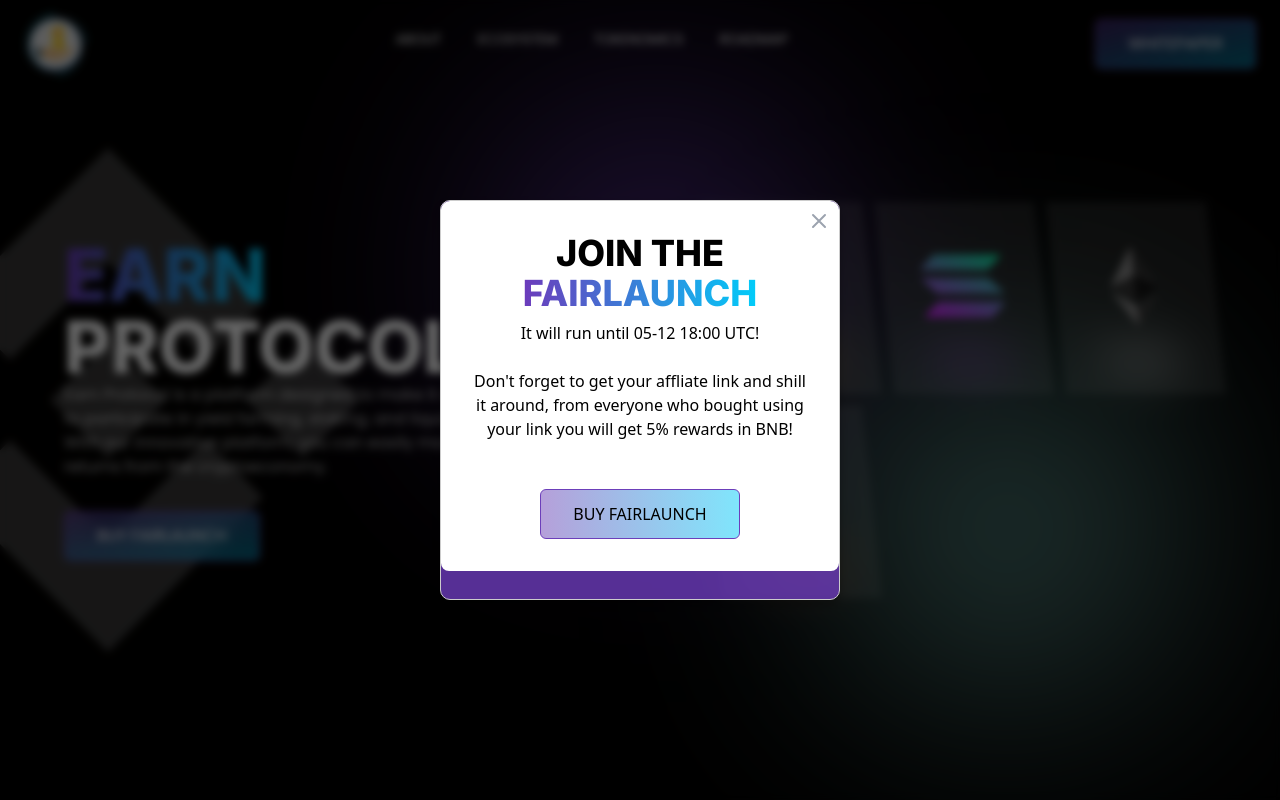
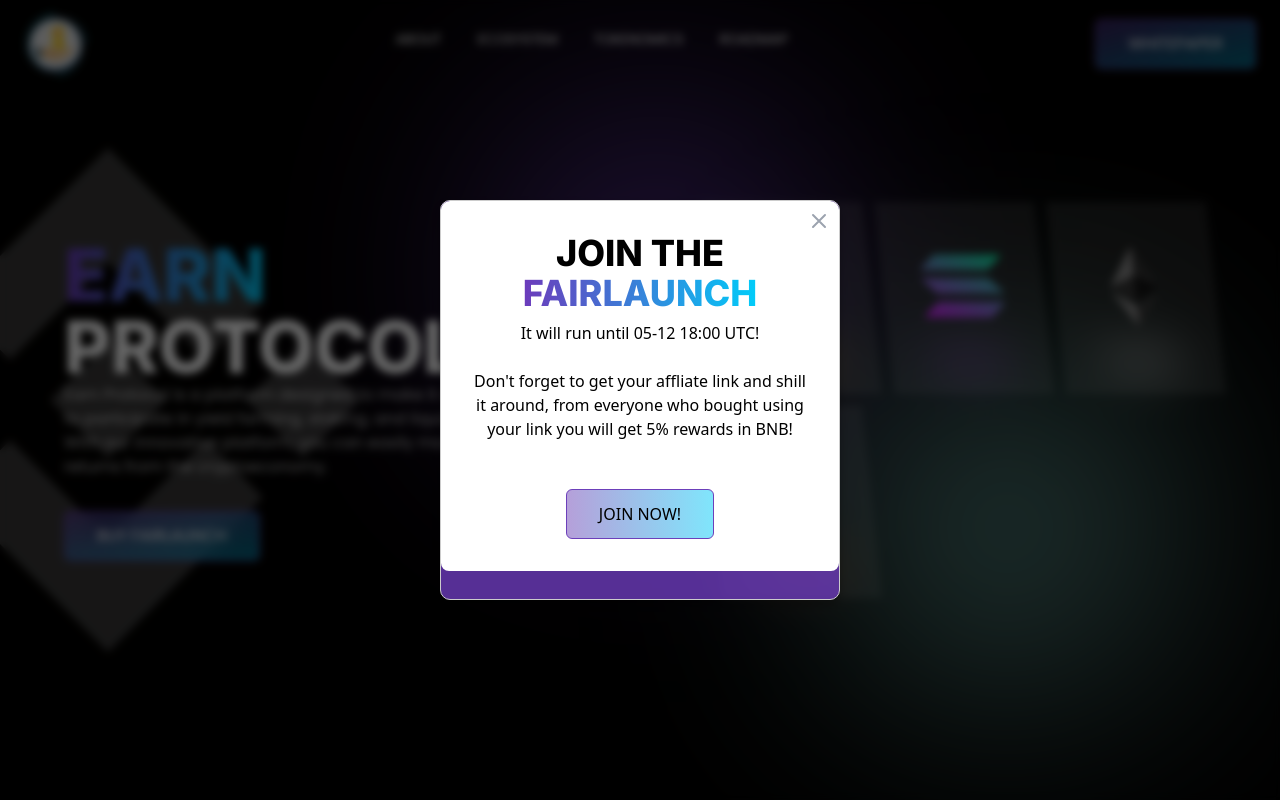
Before and after one commit to KoichiDevs/Earn, a React (Vite) app: page / in a window 1280 px wide. Shown: the top 800 px of the page. Built offline with nearby package versions, Linux system fonts and the light colour scheme.

Commit message:
Update App.jsx

```diff
--- a/src/App.jsx
+++ b/src/App.jsx
@@ -94,7 +94,7 @@ Don't forget to get your affliate link and shill it around, from everyone who bo
               <AnimOnce>
         <a href="https://www.pinksale.finance/launchpad/0x2A1180051729a52dEAE979038E299958b8899ebB?chain=BSC&refId=0xAF05c0d3DA8B7C3f9a067fBBE65cDB599d955EcA" className="">
           <Button className="mt-8 bg-gradient-to-r from-[#6C3BBB] to-cyan hover:from-[#6C3BBB] hover:to-purple-700">
-            BUY FAIRLAUNCH
+            JOIN NOW!
           </Button>
         </a>
       </AnimOnce>
```
